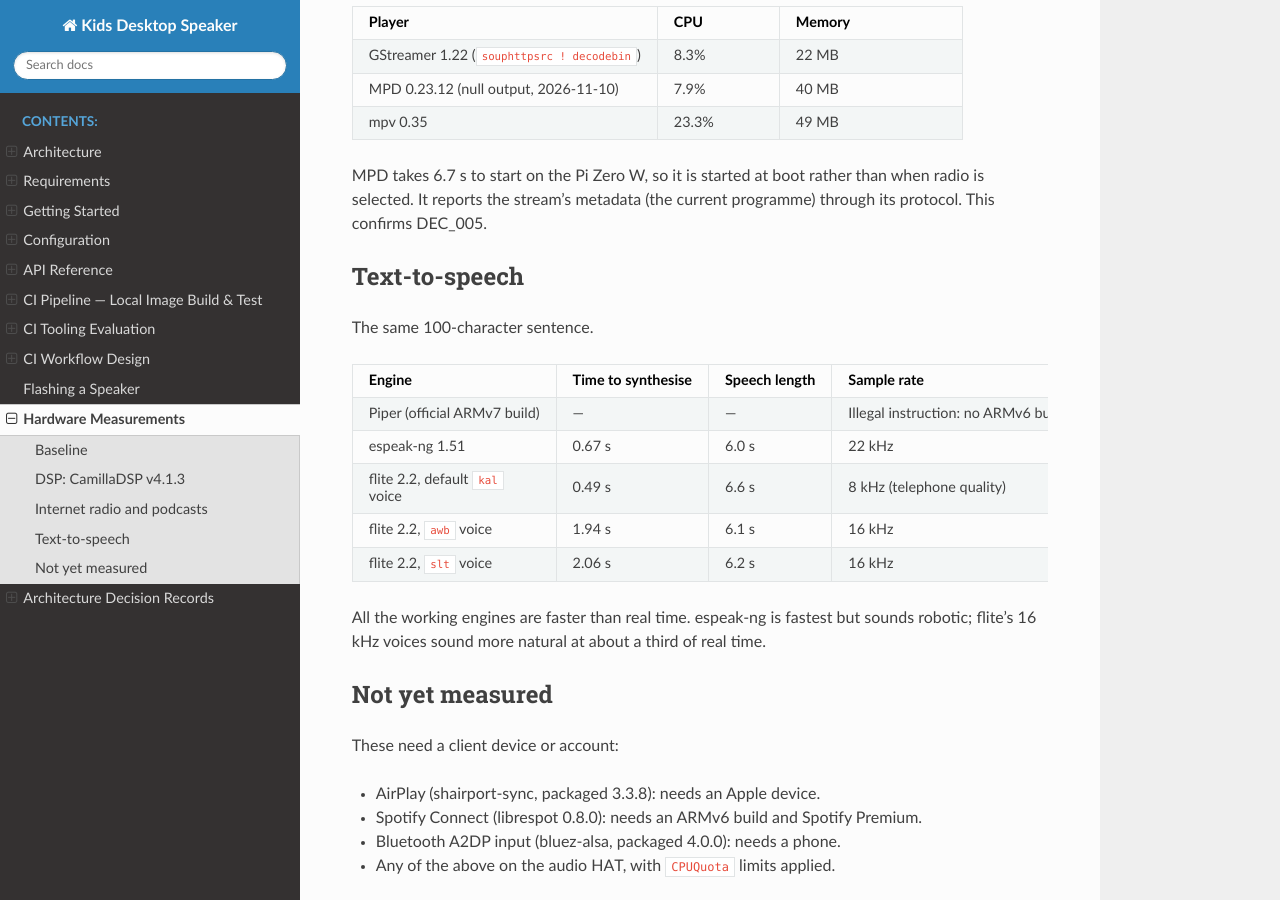
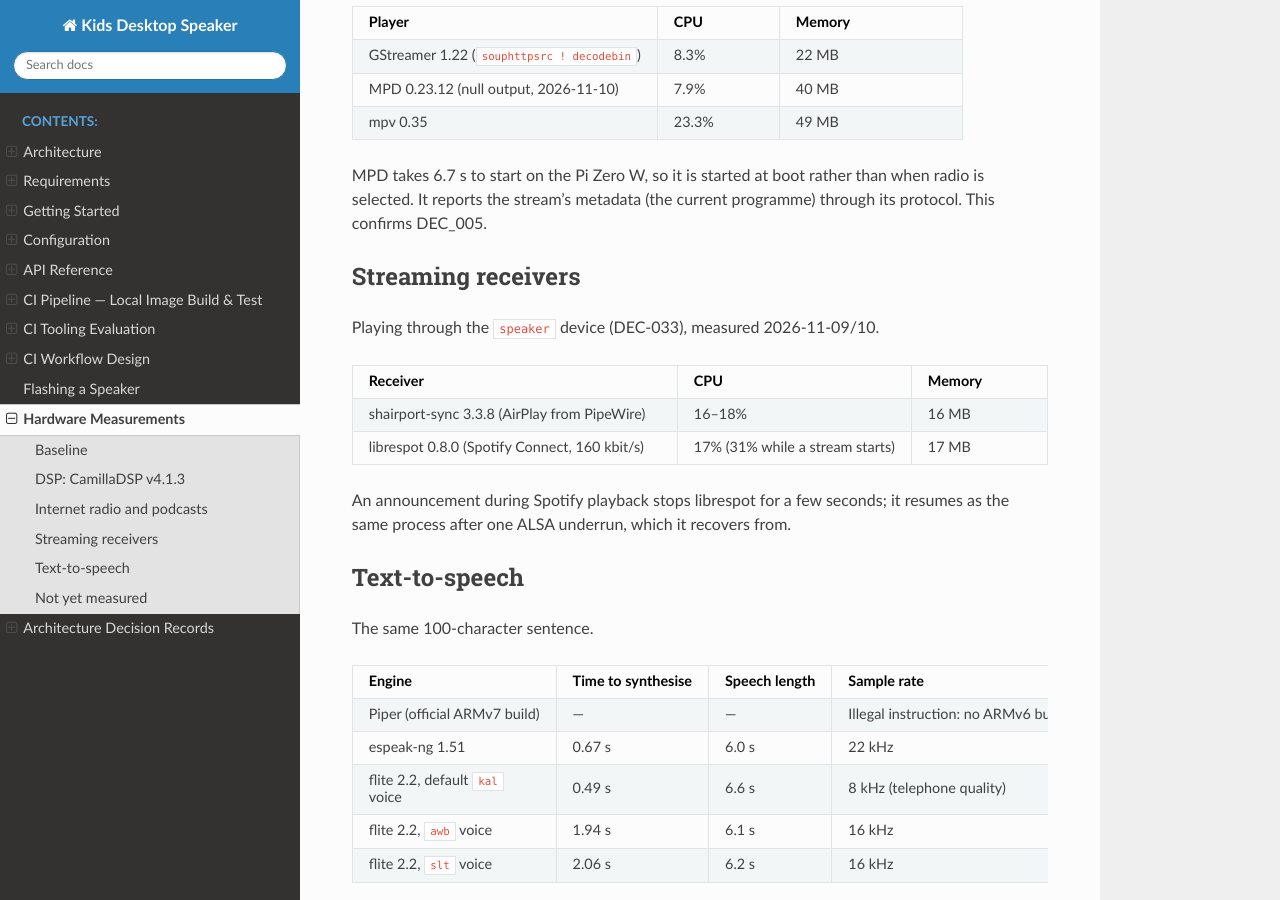
Before and after one commit to LydByDissing/kids-desktop-speaker, a Sphinx documentation site: the page built from docs/source/development/hardware-measurements.rst, in a window 1280 px wide and 900 px high, scrolled down 943 px. Built offline with Sphinx 7.4.7 and the Read the Docs theme 3.1.0, drawn with Linux system fonts in a browser that asks for light colours.

Commit message:
docs: record AirPlay and Spotify Connect measurements on the Pi (KDS-0xo)
Co-Authored-By: Claude Opus 5.5 <noreply@anthropic.com>

```diff
--- a/docs/source/development/hardware-measurements.rst
+++ b/docs/source/development/hardware-measurements.rst
@@ -67,6 +67,28 @@ MPD takes 6.7 s to start on the Pi Zero W, so it is started at boot rather than
 when radio is selected. It reports the stream's metadata (the current
 programme) through its protocol. This confirms DEC_005.
 
+Streaming receivers
+-------------------
+
+Playing through the ``speaker`` device (DEC-033), measured 2026-11-09/10.
+
+.. list-table::
+   :header-rows: 1
+   :widths: 50 20 30
+
+   * - Receiver
+     - CPU
+     - Memory
+   * - shairport-sync 3.3.8 (AirPlay from PipeWire)
+     - 16–18%
+     - 16 MB
+   * - librespot 0.8.0 (Spotify Connect, 160 kbit/s)
+     - 17% (31% while a stream starts)
+     - 17 MB
+
+An announcement during Spotify playback stops librespot for a few seconds; it
+resumes as the same process after one ALSA underrun, which it recovers from.
+
 Text-to-speech
 --------------
 
```
